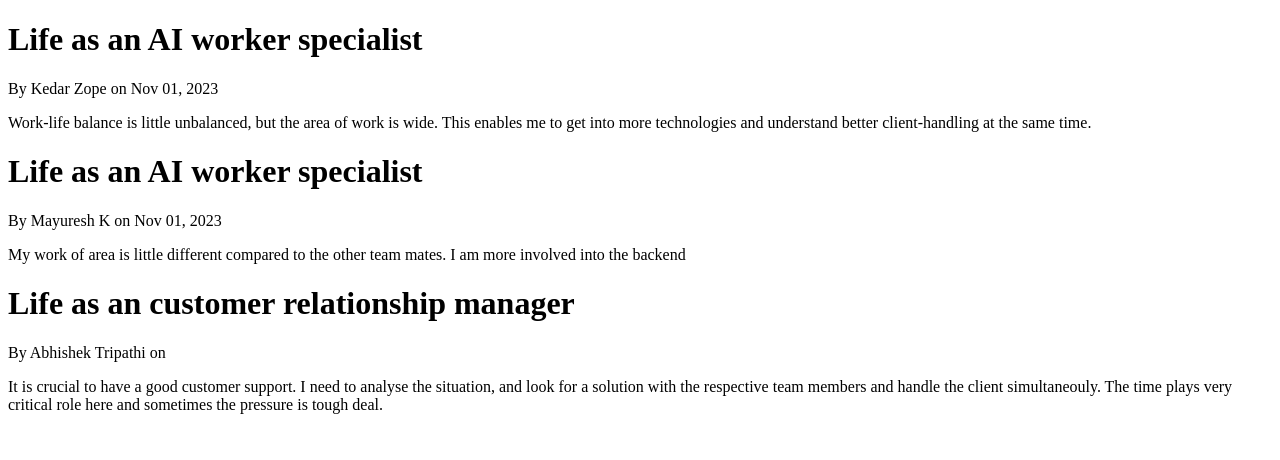
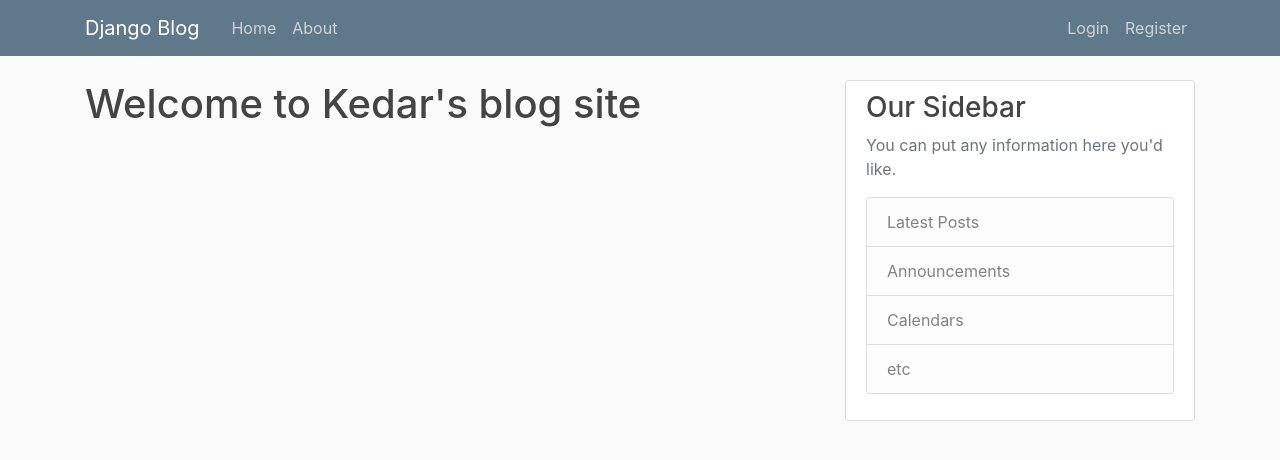
Before and after one commit to KedarZope17/blog_post, a Django app: page /blog/ in a window 1280 px wide. Shown: the top 460 px of the page. Run offline with Django 4.2, Linux system fonts and the light colour scheme; some libraries are stand-ins or nearby versions.

Commit message:
added more UI features using javascript and css templates

```diff
--- /dev/null
+++ b/blog/static/blog/main.css
@@ -0,0 +1,84 @@
+body {
+    background: #fafafa;
+    color: #333333;
+    margin-top: 5rem;
+  }
+
+  h1, h2, h3, h4, h5, h6 {
+    color: #444444;
+  }
+
+  ul {
+    margin: 0;
+  }
+
+  .bg-steel {
+    background-color: #5f788a;
+  }
+
+  .site-header .navbar-nav .nav-link {
+    color: #cbd5db;
+  }
+
+  .site-header .navbar-nav .nav-link:hover {
+    color: #ffffff;
+  }
+
+  .site-header .navbar-nav .nav-link.active {
+    font-weight: 500;
+  }
+
+  .content-section {
+    background: #ffffff;
+    padding: 10px 20px;
+    border: 1px solid #dddddd;
+    border-radius: 3px;
+    margin-bottom: 20px;
+  }
+
+  .article-title {
+    color: #444444;
+  }
+
+  a.article-title:hover {
+    color: #428bca;
+    text-decoration: none;
+  }
+
+  .article-content {
+    white-space: pre-line;
+  }
+
+  .article-img {
+    height: 65px;
+    width: 65px;
+    margin-right: 16px;
+  }
+
+  .article-metadata {
+    padding-bottom: 1px;
+    margin-bottom: 4px;
+    border-bottom: 1px solid #e3e3e3
+  }
+
+  .article-metadata a:hover {
+    color: #333;
+    text-decoration: none;
+  }
+
+  .article-svg {
+    width: 25px;
+    height: 25px;
+    vertical-align: middle;
+  }
+
+  .account-img {
+    height: 125px;
+    width: 125px;
+    margin-right: 20px;
+    margin-bottom: 16px;
+  }
+
+  .account-heading {
+    font-size: 2.5rem;
+  }
--- a/blog/templates/blog/base.html
+++ b/blog/templates/blog/base.html
@@ -1,6 +1,16 @@
+{% load static %}
 <!DOCTYPE html>
 <html lang="en">
 <head>
+    <!-- Required meta tags -->
+    <meta charset="utf-8">
+    <meta name="viewport" content="width=device-width, initial-scale=1, shrink-to-fit=no">
+
+    <!-- Bootstrap CSS -->
+    <link rel="stylesheet" href="https://cdn.jsdelivr.net/npm/bootstrap@4.0.0/dist/css/bootstrap.min.css" integrity="sha384-Gn5384xqQ1aoWXA+058RXPxPg6fy4IWvTNh0E263XmFcJlSAwiGgFAW/dAiS6JXm" crossorigin="anonymous">
+
+    <link rel="stylesheet" , type = 'text/css', href="{% static 'blog/main.css' %}">
+
     {% if Title%}
     <title> Ops Blog - {{Title}}</title>
     {% else %}
@@ -8,6 +18,52 @@
     {% endif %}
 </head>
 <body>
-    {% block content %}{% endblock %}
+    <header class="site-header">
+        <nav class="navbar navbar-expand-md navbar-dark bg-steel fixed-top">
+            <div class="container">
+            <a class="navbar-brand mr-4" href="{% url 'blog_home' %}">Django Blog</a>
+            <button class="navbar-toggler" type="button" data-toggle="collapse" data-target="#navbarToggle" aria-controls="navbarToggle" aria-expanded="false" aria-label="Toggle navigation">
+            <span class="navbar-toggler-icon"></span>
+            </button>
+            <div class="collapse navbar-collapse" id="navbarToggle">
+                <div class="navbar-nav mr-auto">
+                <a class="nav-item nav-link" href="{% url 'blog_home' %}">Home</a>
+                <a class="nav-item nav-link" href="{% url 'blog_about' %}">About</a>
+                </div>
+                <!-- Navbar Right Side -->
+                <div class="navbar-nav">
+                <a class="nav-item nav-link" href="#">Login</a>
+                <a class="nav-item nav-link" href="#">Register</a>
+                </div>
+            </div>
+            </div>
+        </nav>
+    </header>
+    <main role="main" class="container">
+        <div class="row">
+          <div class="col-md-8">
+            {% block content %}{% endblock %}
+          </div>
+          <div class="col-md-4">
+            <div class="content-section">
+              <h3>Our Sidebar</h3>
+              <p class='text-muted'>You can put any information here you'd like.
+                <ul class="list-group">
+                  <li class="list-group-item list-group-item-light">Latest Posts</li>
+                  <li class="list-group-item list-group-item-light">Announcements</li>
+                  <li class="list-group-item list-group-item-light">Calendars</li>
+                  <li class="list-group-item list-group-item-light">etc</li>
+                </ul>
+              </p>
+            </div>
+          </div>
+        </div>
+    </main>
+    <!-- Optional JavaScript -->
+    <!-- jQuery first, then Popper.js, then Bootstrap JS -->
+    <script src="https://code.jquery.com/jquery-3.2.1.slim.min.js" integrity="sha384-KJ3o2DKtIkvYIK3UENzmM7KCkRr/rE9/Qpg6aAZGJwFDMVNA/GpGFF93hXpG5KkN" crossorigin="anonymous"></script>
+    <script src="https://cdn.jsdelivr.net/npm/popper.js@1.12.9/dist/umd/popper.min.js" integrity="sha384-ApNbgh9B+Y1QKtv3Rn7W3mgPxhU9K/ScQsAP7hUibX39j7fakFPskvXusvfa0b4Q" crossorigin="anonymous"></script>
+    <script src="https://cdn.jsdelivr.net/npm/bootstrap@4.0.0/dist/js/bootstrap.min.js" integrity="sha384-JZR6Spejh4U02d8jOt6vLEHfe/JQGiRRSQQxSfFWpi1MquVdAyjUar5+76PVCmYl" crossorigin="anonymous"></script>
+  </body>
 </body>
 </html>
--- a/blog/templates/blog/home.html
+++ b/blog/templates/blog/home.html
@@ -1,8 +1,15 @@
 {% extends "blog/base.html" %}
 {% block content %}
     {% for post in Posts %}
-        <h1> {{ post.Title}}</h1>
-        <p> By {{post.Author}} on {{post.Date_posted}}</p>
-        <p>{{ post.Content }}</p>
+        <article class="media content-section">
+            <div class="media-body">
+            <div class="article-metadata">
+                <a class="mr-2" href="#">{{ post.Author }}</a>
+                <small class="text-muted">{{ post.Date_posted }}</small>
+            </div>
+            <h2><a class="article-title" href="#">{{ post.Title }}</a></h2>
+            <p class="article-content">{{ post.Content }}</p>
+            </div>
+        </article>
     {%endfor%}
 {% endblock content %}
--- /dev/null
+++ b/blog/templates/blog/landing_page.html
@@ -0,0 +1,4 @@
+{% extends "blog/base.html" %}
+{% block content %}
+    <h1>Welcome to Kedar's blog site </Details></h1>
+{% endblock content %}
--- a/blog/urls.py
+++ b/blog/urls.py
@@ -4,6 +4,7 @@ from . import views
 #route over pages
 
 urlpatterns = [
-    path('', views.home, name="blog_home"),
+    path('', views.landing_page, name="blog_landing_page"),
+    path('home/', views.home, name="blog_home"),
     path('about/', views.about, name="blog_about")
 ]
--- a/blog/views.py
+++ b/blog/views.py
@@ -30,6 +30,9 @@ posts = [
     }
 ]
 
+def landing_page(request):
+    return render(request, 'blog/landing_page.html', {'Title': 'Welcome'})
+
 def home(request):
     context = {
         'Posts': posts
```
